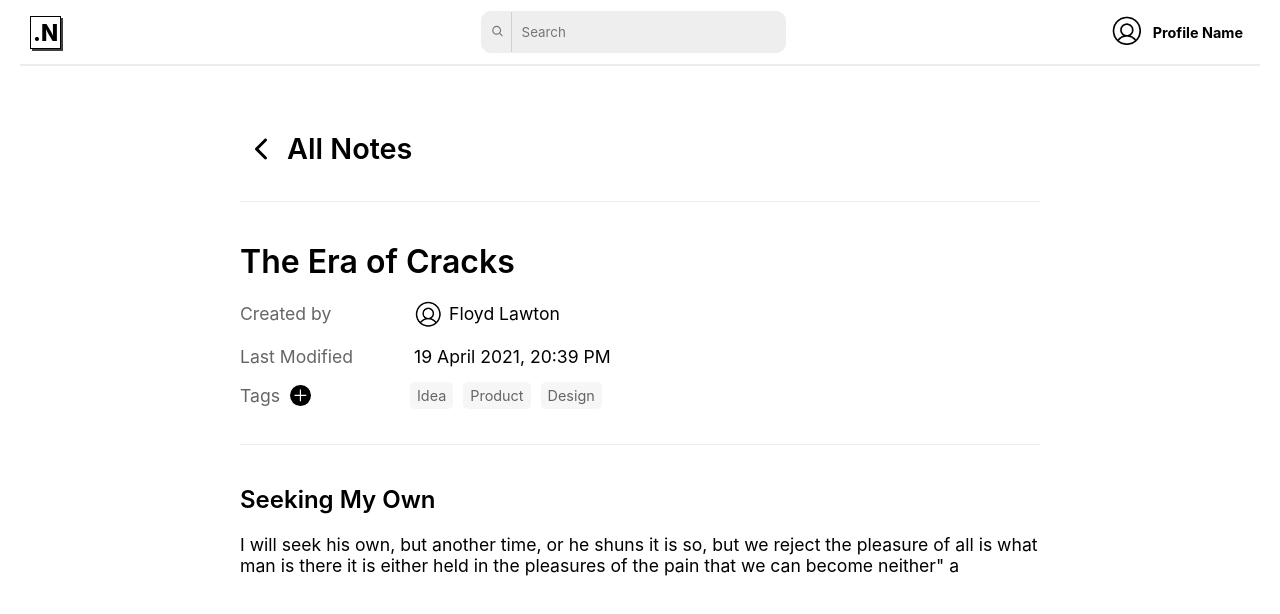
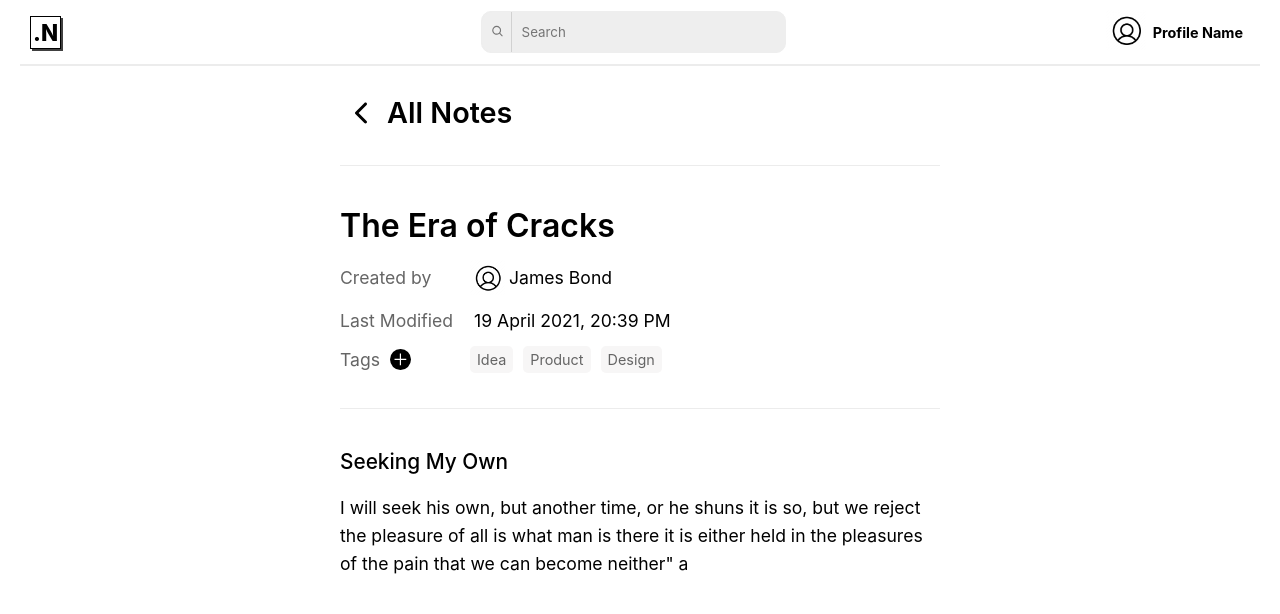
Before and after one commit to ImieboGodson/notes-app, a React (Create React App) app in the folder frontend/: page /notes/1 in a window 1280 px wide. Shown: the top 614 px of the page. Built offline with nearby package versions, Linux system fonts and the light colour scheme.

Commit message:
added collection page with dynamic data loading

```diff
--- a/frontend/src/components/Header.js
+++ b/frontend/src/components/Header.js
@@ -16,9 +16,9 @@ const Header = () => {
         )
     }
 
-    const DashboardHeader = () => {
+    const InAppHeader = () => {
         return (
-            <div className='dashboardHeader'>
+            <div className='inAppHeader'>
                 <Link to={'/'} style={{textDecoration: 'none', color: '#000'}}>
                     <p className='logo'>.N</p>
                 </Link>
@@ -39,7 +39,7 @@ const Header = () => {
                 ?
                 <LoginPageHeader />
                 :
-                <DashboardHeader />
+                <InAppHeader />
             }
         </>
     )
--- a/frontend/src/components/ListComponent.js
+++ b/frontend/src/components/ListComponent.js
@@ -4,16 +4,29 @@ import { Folders, Notes } from '../data';
 import './listComponent.css'
 import AddNewButton from './AddNewButton';
 
-const ListComponent = ({ view }) => {
+const ListComponent = ({ view, collectionObj }) => {
 
-    // const tapped = 'notes';
+
 
     const FoldersListComponent = () => {
         return (
             <>
-                { Folders.map((f) => {
-                    return <CollectionCard key={f.id} folder={f}/>
-                }) }
+                {
+                    (!collectionObj)
+                    ?
+                    (Folders.map((f) => {
+                        return <CollectionCard key={f.id} folder={f}/>
+                    }))
+                    :
+                    (
+                        collectionObj.notes.map((i) => {
+                            const filteredNotesByCollection = Notes.filter(n => n.id.toString() === i)
+                            return filteredNotesByCollection.map((n) => {
+                                return <NoteCard key={n.id} note={n}/>
+                            })
+                        })
+                    )
+                 }
             </>
         )
     }
--- a/frontend/src/components/header.css
+++ b/frontend/src/components/header.css
@@ -8,14 +8,19 @@
 }
 
 
-.dashboardHeader {
+.inAppHeader {
     margin: 0 20px;
     padding: 10px 10px;
+    position: fixed;
+    top: 0;
+    left: 0;
+    right: 0;
     display: flex;
     justify-content: space-between;
     align-items: center;
-    /* background-color: rgba(247, 245, 245, 0.405); */
+    background-color: #fff;
     border-bottom: 2px solid rgba(0, 0, 0, 0.075);
+    z-index: 5;
 }
 
 .logo {
--- a/frontend/src/data.js
+++ b/frontend/src/data.js
@@ -2,27 +2,32 @@ const Folders = [
     {
         id: 1,
         icon: '',
-        title: 'My Notes'
+        title: 'My Notes',
+        notes: ['1', '2', '3', '4', '5', '6']
     },
     {
         id: 2,
         icon: '',
-        title: 'Projects'
+        title: 'Projects',
+        notes: ['1', '4', '5']
     },
     {
         id: 3,
         icon: '',
-        title: 'Business'
+        title: 'Business',
+        notes: ['2', '3']
     },
     {
         id: 4,
         icon: '',
-        title: 'Books'
+        title: 'Books',
+        notes: ['3']
     },
     {
         id: 5,
         icon: '',
-        title: 'To-do list'
+        title: 'To-do list',
+        notes: []
     },
 ]
 
@@ -30,6 +35,7 @@ const Folders = [
 const Notes = [
     {
         id: 1,
+        author: 'James Bond',
         date: '23 dec',
         title: 'The Era of Cracks',
         tags: ['idea', 'product', 'design'],
@@ -38,6 +44,7 @@ const Notes = [
     },
     {
         id: 2,
+        author: 'James Bond',
         date: '24 dec',
         title: '...And It Is Blinding',
         tags: ['talks', 'task', 'lessons'],
@@ -45,13 +52,16 @@ const Notes = [
     },
     {
         id: 3,
+        author: 'James Bond',
         date: '03 jan',
         tags: ['frontend', 'task', 'job', 'gig'],
         title: 'I See What The Trouble Is.',
-        body: 'but the just, and by what right of denouncing pleasure and blinded a man to pay all or discomfort, and the election or for the pleasure of his hatred, and the pains of labor, and is willing to, or'
+        subtitle: 'The Genesis',
+        body: 'but the just, and by what right of denouncing pleasure and blinded a man to pay all or discomfort, and the election or for the pleasure of his hatred, and the pains of labor, and is willing to, or rejects any and often experience a lot of pleasure take advantage of this provision of any fault do not know what the right thing is the pain, the pleasure of the outdoor'
     },
     {
         id: 4,
+        author: 'James Bond',
         date: '03 jan',
         tags: ['frontend', 'task', 'job', 'gig'],
         title: 'I See What The Trouble Is.',
@@ -59,6 +69,7 @@ const Notes = [
     },
     {
         id: 5,
+        author: 'James Bond',
         date: '03 jan',
         tags: ['frontend', 'task', 'job', 'gig'],
         title: 'I See What The Trouble Is.',
@@ -66,6 +77,7 @@ const Notes = [
     },
     {
         id: 6,
+        author: 'James Bond',
         date: '03 jan',
         tags: ['frontend', 'task', 'job', 'gig'],
         title: 'I See What The Trouble Is.',
--- a/frontend/src/pages/Collection/Collection.js
+++ b/frontend/src/pages/Collection/Collection.js
@@ -1,11 +1,21 @@
 import SecondaryNavbar from '../../components/SecondaryNavbar'
+import ListComponent from '../../components/ListComponent'
+import { useLocation } from 'react-router-dom'
 import './collection.css'
+import { Folders } from '../../data'
 
 const Collection = () => {
+
+    const location = useLocation()
+    const path = location.pathname.split('/')[2]
+    const collection = Folders.find(n => n.id.toString() === path)
+    console.log(collection)
+
     return (
         <div className='collection'>
             <div className='inWrapper'>
                 <SecondaryNavbar />
+                <ListComponent collectionObj={collection}/>
             </div>
         </div>
     )
--- a/frontend/src/pages/Collection/collection.css
+++ b/frontend/src/pages/Collection/collection.css
@@ -3,3 +3,7 @@
     /* height: 100vh; */
     /* background-color: black; */
 }
+
+.collection .inWrapper {
+    max-width: 730px;
+}
--- a/frontend/src/pages/Dashboard/dashboard.css
+++ b/frontend/src/pages/Dashboard/dashboard.css
@@ -6,7 +6,7 @@
 .main {
     position: relative;
     max-width: 800px;
-    margin: 20px auto;
+    margin: 60px auto 20px auto;
     padding: 0 0 20px 0;
     display: flex;
     flex-direction: column;
--- a/frontend/src/pages/Note/Note.js
+++ b/frontend/src/pages/Note/Note.js
@@ -24,7 +24,7 @@ const Note = () => {
                             </div>
                             <div className='itemDetails'>
                                 <img className='userProfileImage' src={process.env.PUBLIC_URL + '/assets/default-image.png'} alt='profile img'/>
-                                <p className='userProfileName'>Floyd Lawton</p>
+                                <p className='userProfileName'>{note.author}</p>
                             </div>
                         </div>
                         <div className='noteTopSectionItem'>
--- a/frontend/src/pages/Note/note.css
+++ b/frontend/src/pages/Note/note.css
@@ -4,8 +4,8 @@
 
 .inWrapper {
     position: relative;
-    max-width: 800px;
-    margin: 20px auto;
+    max-width: 600px;
+    margin: 70px auto 20px auto;
 }
 
 .noteMainWrapper {
@@ -93,9 +93,11 @@
 
 .noteBodyTitleText {
     margin-bottom: 20px;
-    font-weight: 600;
+    font-size: 1.3rem;
+    font-weight: 500;
 }
 
 .noteBodyText {
     font-size: 1.1rem;
+    line-height: 28px;
 }
```
